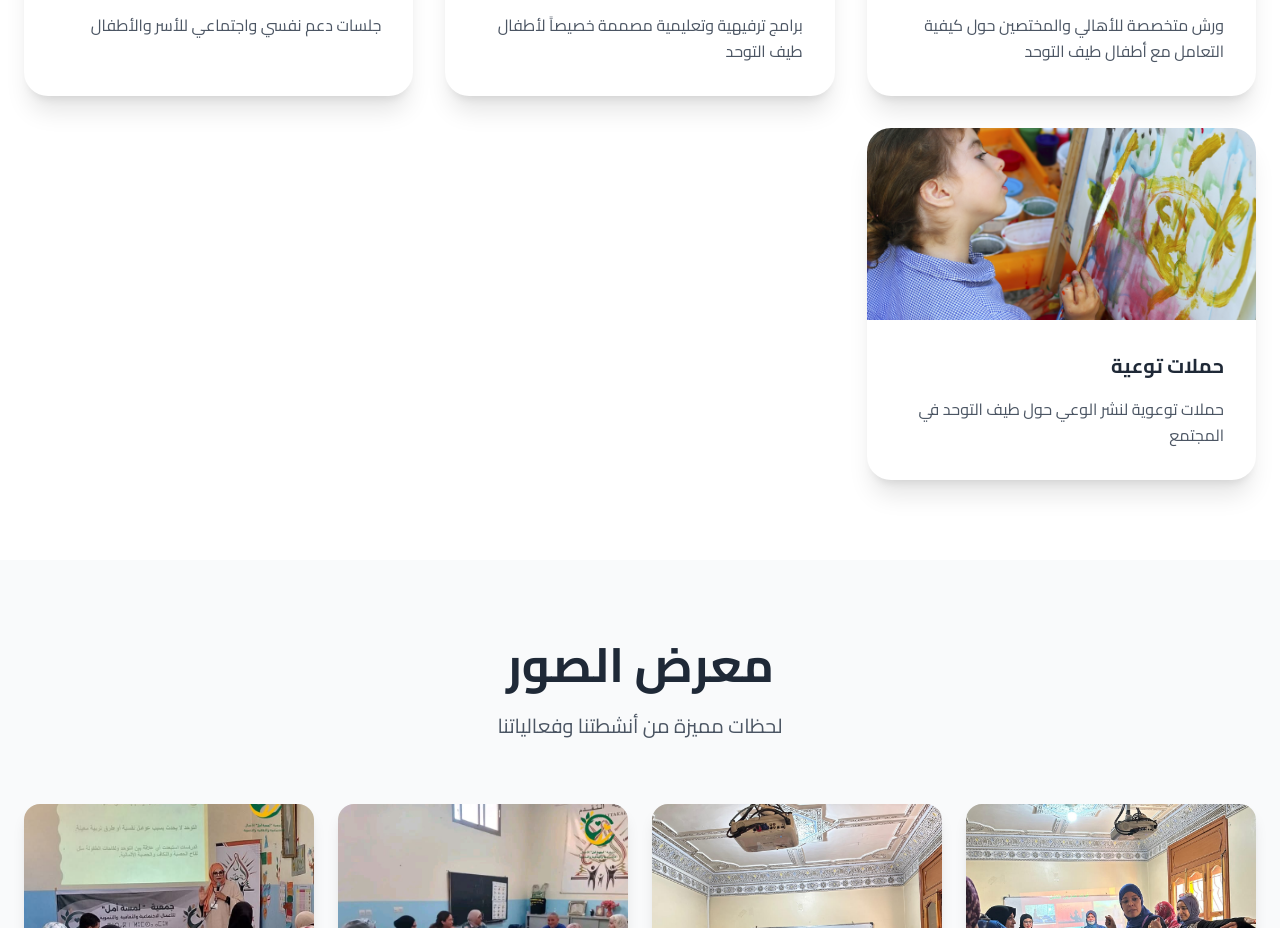
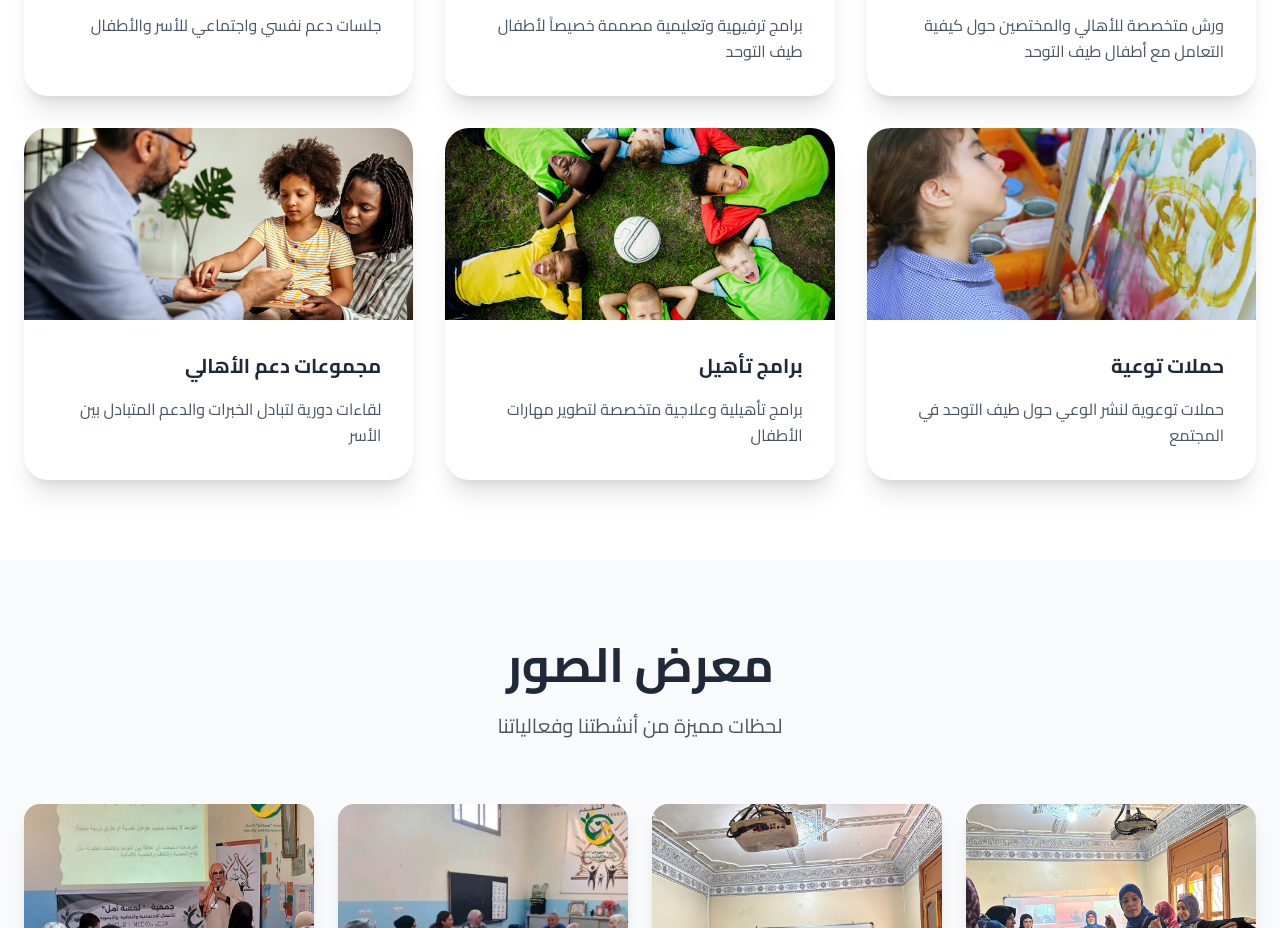
Before and after one commit to hassanbizgaren/lamsatAmal, a Next.js app: page / in a window 1280 px wide. Shown: the part 2580-3508 px from the top of the page. Built offline with nearby package versions, Linux system fonts and the light colour scheme.

Commit message:
fixing email js & activities cards

```diff
--- a/app/page.tsx
+++ b/app/page.tsx
@@ -130,7 +130,9 @@ const translations: Record<Language, Translations> = {
         { title: 'ورش تدريبية', description: 'ورش متخصصة للأهالي والمختصين حول كيفية التعامل مع أطفال طيف التوحد' },
         { title: 'أنشطة ترفيهية', description: 'برامج ترفيهية وتعليمية مصممة خصيصاً لأطفال طيف التوحد' },
         { title: 'جلسات دعم', description: 'جلسات دعم نفسي واجتماعي للأسر والأطفال' },
-        { title: 'حملات توعية', description: 'حملات توعوية لنشر الوعي حول طيف التوحد في المجتمع' }
+        { title: 'حملات توعية', description: 'حملات توعوية لنشر الوعي حول طيف التوحد في المجتمع' },
+        { title: 'برامج تأهيل', description: 'برامج تأهيلية وعلاجية متخصصة لتطوير مهارات الأطفال' },
+        { title: 'مجموعات دعم الأهالي', description: 'لقاءات دورية لتبادل الخبرات والدعم المتبادل بين الأسر' }
       ]
     },
     contact: {
@@ -196,7 +198,9 @@ const translations: Record<Language, Translations> = {
         { title: 'Ateliers de formation', description: 'Ateliers spécialisés pour les parents et professionnels sur la prise en charge des enfants autistes' },
         { title: 'Activités récréatives', description: 'Programmes récréatifs et éducatifs conçus spécialement pour les enfants autistes' },
         { title: 'Séances de soutien', description: 'Séances de soutien psychologique et social pour les familles et les enfants' },
-        { title: 'Campagnes de sensibilisation', description: 'Campagnes de sensibilisation pour diffuser la conscience sur l\'autisme dans la communauté' }
+        { title: 'Campagnes de sensibilisation', description: 'Campagnes de sensibilisation pour diffuser la conscience sur l\'autisme dans la communauté' },
+        { title: 'Programmes de réhabilitation', description: 'Programmes thérapeutiques spécialisés pour développer les compétences des enfants' },
+        { title: 'Groupes de soutien parental', description: 'Rencontres régulières pour partager les expériences et le soutien mutuel entre familles' }
       ]
     },
     contact: {
@@ -262,7 +266,9 @@ const translations: Record<Language, Translations> = {
         { title: 'Training Workshops', description: 'Specialized workshops for parents and professionals on caring for children with autism' },
         { title: 'Recreational Activities', description: 'Recreational and educational programs designed specifically for children with autism' },
         { title: 'Support Sessions', description: 'Psychological and social support sessions for families and children' },
-        { title: 'Awareness Campaigns', description: 'Awareness campaigns to spread consciousness about autism in the community' }
+        { title: 'Awareness Campaigns', description: 'Awareness campaigns to spread consciousness about autism in the community' },
+        { title: 'Rehabilitation Programs', description: 'Specialized therapeutic programs to develop children\'s skills' },
+        { title: 'Parent Support Groups', description: 'Regular meetings to share experiences and mutual support among families' }
       ]
     },
     contact: {
@@ -622,7 +628,7 @@ export default function Home() {
 
           <div className="grid md:grid-cols-2 lg:grid-cols-3 gap-8">
             {t.activities.items.map((activity, index) => {
-              const imageSources = ['./p1.jpg', './p2.avif', './p3.avif', './p4.jpg'];
+              const imageSources = ['./p1.jpg', './p2.avif', './p3.avif', './p4.jpg', './p5.jpg', './p6.avif'];
               return (
                 <div key={index} className="bg-white rounded-3xl shadow-xl overflow-hidden hover:transform hover:scale-105 transition-all duration-300">
                   <img src={imageSources[index] || './p1.jpg'} alt={activity.title} className="w-full h-48 object-cover" />
@@ -816,9 +822,9 @@ export default function Home() {
                     'service_8bn6kjl',
                     'template_fj86mfb',
                     {
-                      user_name: formData.get('user_name'),
-                      user_email: formData.get('user_email'),
-                      user_phone: formData.get('user_phone'),
+                      from_name: formData.get('user_name'),
+                      from_email: formData.get('user_email'),
+                      phone: formData.get('user_phone'),
                       message: formData.get('message'),
                       to_name: 'Lamsat Amal Association',
                     },
```
